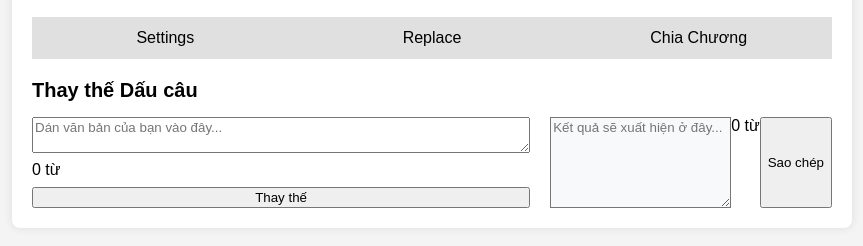
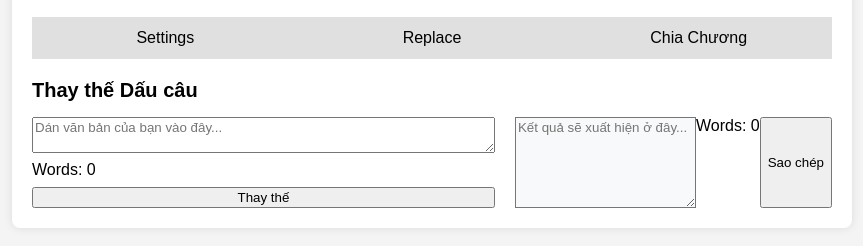
Before and after one commit to trinhhg/tienichtrinhhg, a plain HTML site: page index.html in a window 1280 px wide. Both pictures are taken after a click on the button "Replace". Shown: the part 160-406 px from the top of the page, without its empty margins (208-1071 px from the left). Drawn offline with Linux system fonts and the light colour scheme.

Commit message:
Update index.html

```diff
--- a/index.html
+++ b/index.html
@@ -61,12 +61,12 @@
       <div class="replace-container">
         <div class="input-section">
           <textarea id="input-text" placeholder="Dán văn bản của bạn vào đây..."></textarea>
-          <div id="input-word-count">0 từ</div>
+          <div id="input-word-count">Words: 0</div>
           <button id="replace-button">Thay thế</button>
         </div>
         <div class="output-section">
           <textarea id="output-text" readonly placeholder="Kết quả sẽ xuất hiện ở đây..."></textarea>
-          <div id="output-word-count">0 từ</div>
+          <div id="output-word-count">Words: 0</div>
           <button id="copy-button">Sao chép</button>
         </div>
       </div>
@@ -83,27 +83,27 @@
       <div class="split-container">
         <div class="input-section">
           <textarea id="split-input-text" placeholder="Dán văn bản của bạn vào đây..."></textarea>
-          <div id="split-input-word-count">0 từ</div>
+          <div id="split-input-word-count">Words: 0</div>
           <button id="split-button">Chia Chương</button>
         </div>
         <div class="output-section">
           <textarea id="output1-text" readonly placeholder="Kết quả chương 1 sẽ xuất hiện ở đây..."></textarea>
-          <div id="output1-word-count">0 từ</div>
+          <div id="output1-word-count">Words: 0</div>
           <button id="copy-button1">Sao chép 1</button>
         </div>
         <div class="output-section">
           <textarea id="output2-text" readonly placeholder="Kết quả chương 2 sẽ xuất hiện ở đây..."></textarea>
-          <div id="output2-word-count">0 từ</div>
+          <div id="output2-word-count">Words: 0</div>
           <button id="copy-button2">Sao chép 2</button>
         </div>
         <div class="output-section" id="output3-section" style="display: none;">
           <textarea id="output3-text" readonly placeholder="Kết quả chương 3 sẽ xuất hiện ở đây..."></textarea>
-          <div id="output3-word-count">0 từ</div>
+          <div id="output3-word-count">Words: 0</div>
           <button id="copy-button3">Sao chép 3</button>
         </div>
         <div class="output-section" id="output4-section" style="display: none;">
           <textarea id="output4-text" readonly placeholder="Kết quả chương 4 sẽ xuất hiện ở đây..."></textarea>
-          <div id="output4-word-count">0 từ</div>
+          <div id="output4-word-count">Words: 0</div>
           <button id="copy-button4">Sao chép 4</button>
         </div>
       </div>
```
